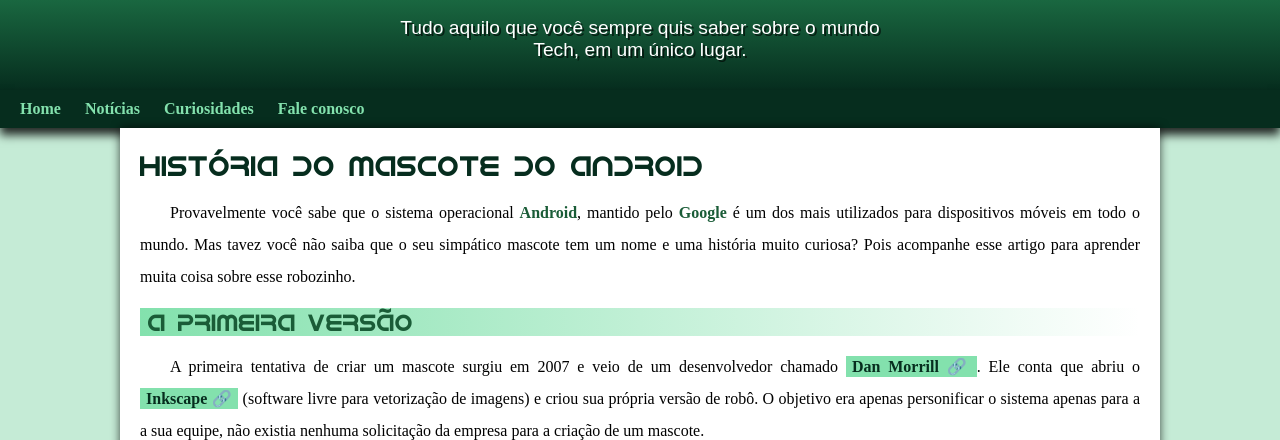
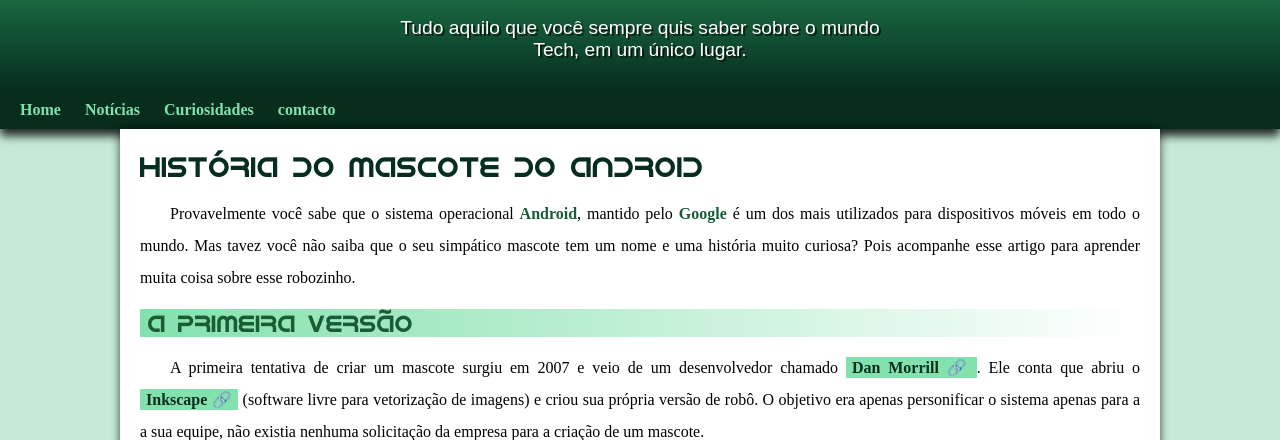
Before and after one commit to prfolgado/progeto-android, a plain HTML site: page index.html in a window 1280 px wide. Shown: the part 100-540 px from the top of the page. Drawn offline with Linux system fonts and the light colour scheme.

Commit message:
corrigido

```diff
--- a/estilo/style.css
+++ b/estilo/style.css
@@ -67,7 +67,7 @@
     padding-right: 10px;
     padding-left: 10px;
     margin: auto;
-    margin-bottom: 30px;
+    padding-bottom: 30px;
     text-shadow: 2px 2px 0px rgba(0, 0, 0, 0.623)
 
 }
--- a/index.html
+++ b/index.html
@@ -16,7 +16,7 @@
         <a href="#">Home</a>
         <a href="#">Notícias</a>
         <a href="#">Curiosidades</a>
-        <a href="#">Fale conosco</a>
+        <a href="#">contacto</a>
     </nav>
     <main>
         <article>
```
